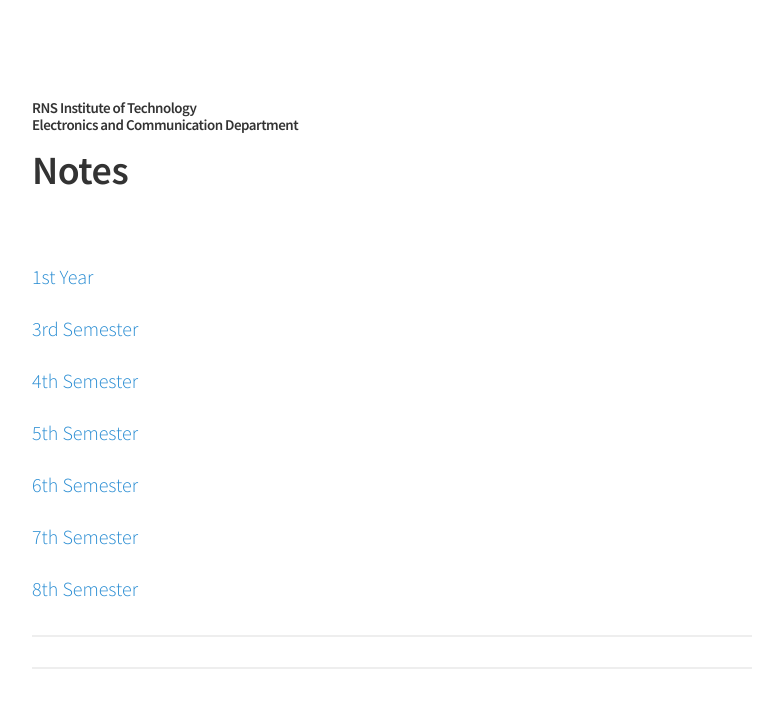
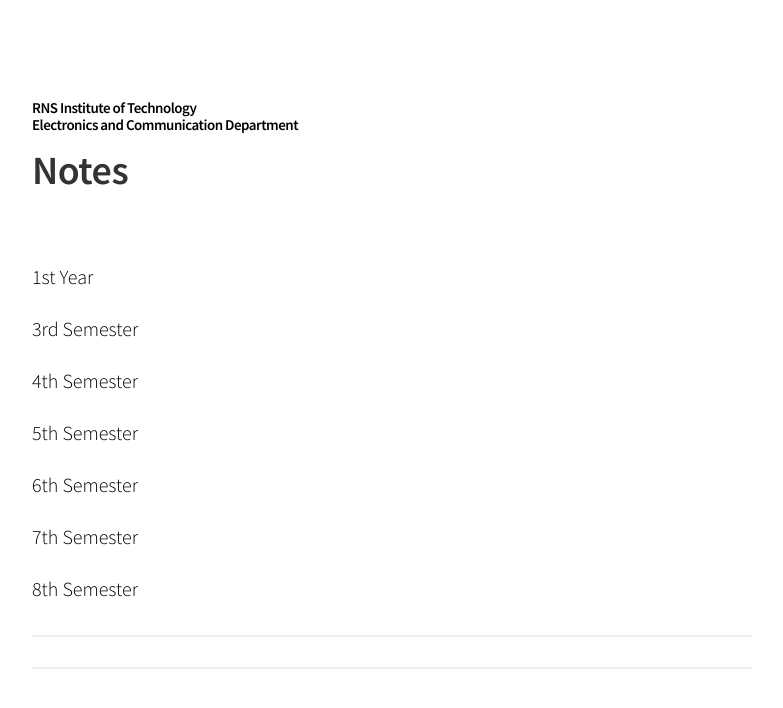
Before and after one commit to YoguBellad/TestGithub, a Jekyll site: the page built from _posts/2016-09-21-ss.md, in a window 1280 px wide. Shown: the top 708 px of the page, without its empty margins (248-1031 px from the left). Built offline with Jekyll 4.4.1, drawn with Linux system fonts in a browser that asks for light colours.

Commit message:
final color rns

```diff
--- a/_layouts/post.html
+++ b/_layouts/post.html
@@ -2,6 +2,15 @@
 layout: default
 ---
 
+
+<style>
+a:link {
+    color: black;
+    background-color: transparent;
+    text-decoration: none;
+}
+
+</style>
 
 <header class="masthead">
   <h3 class="masthead-title--small">
```
